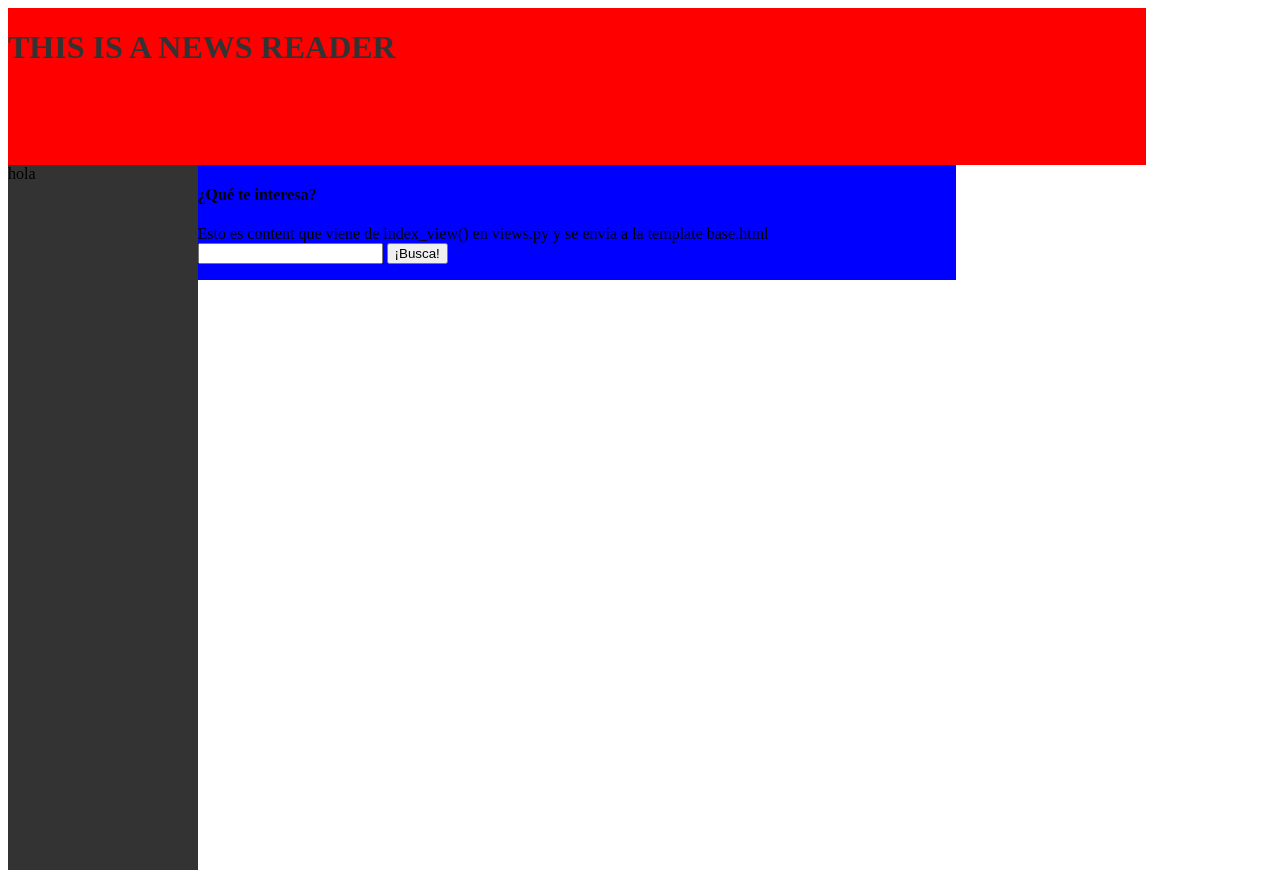
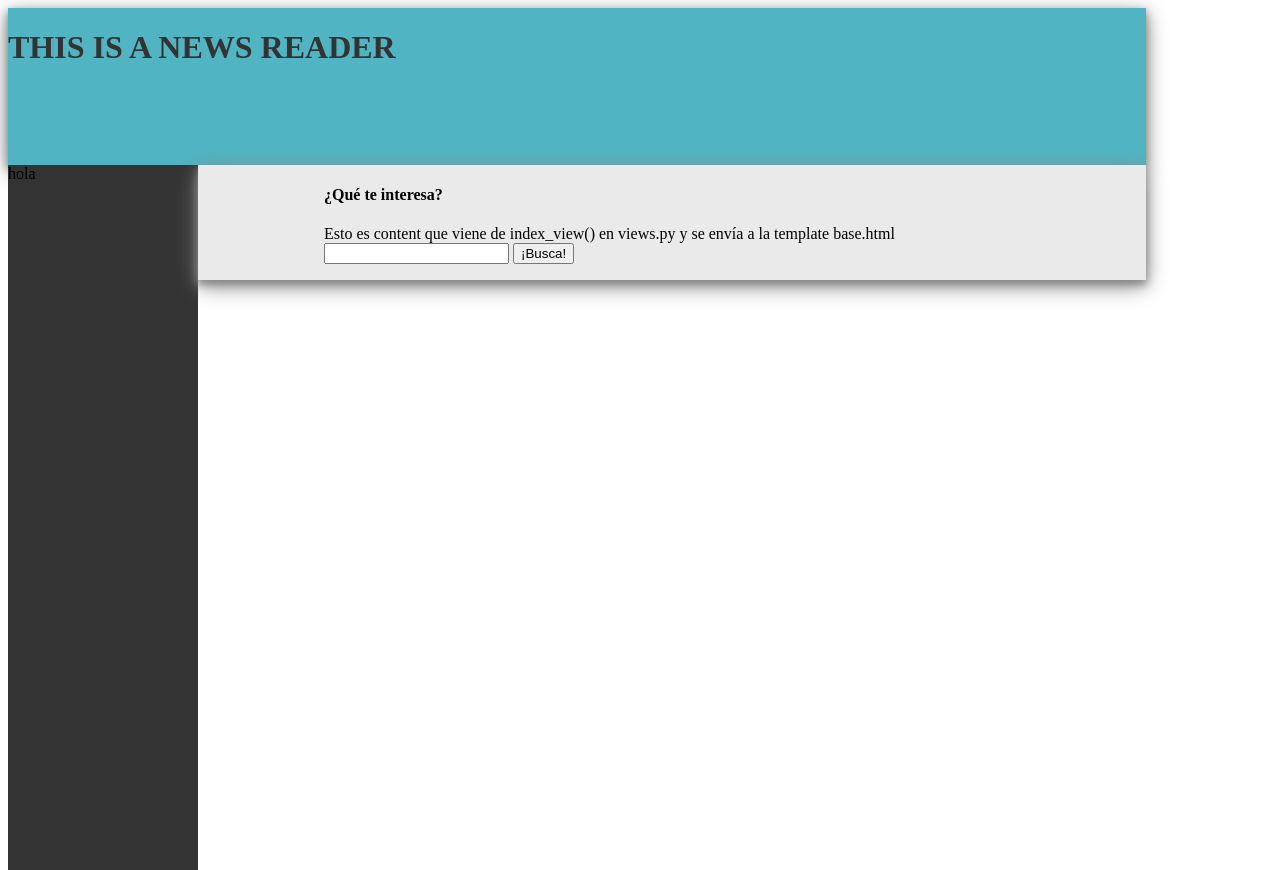
Before and after one commit to scastlara/NewIt, a Django app: page / in a window 1280 px wide. Run offline with Django 3.2, Linux system fonts and the light colour scheme.

Commit message:
Improving CSS

```diff
--- a/newsreader/search_news/static/search_news/style.css
+++ b/newsreader/search_news/static/search_news/style.css
@@ -23,16 +23,19 @@ li#vmenu a:hover {
 
 #header {
     width:90%;
-    background-color: red;
+    background-color: #51b4c2;
     float:left;
     margin: auto;
     height: 20%;
+    box-shadow: 0 4px 8px 0 #888888, 0 6px 20px 0 #888888;
 }
 
 #content {
     float: left;
-    width: 60%;
-    background-color: blue;
+    width: 65%;
+    background-color: #EAEAEA;
+    padding-left: 10%;
+    box-shadow: 0 4px 8px 0 #888888, 0 6px 20px 0 #888888;
 }
 
 #sidebar {
```
